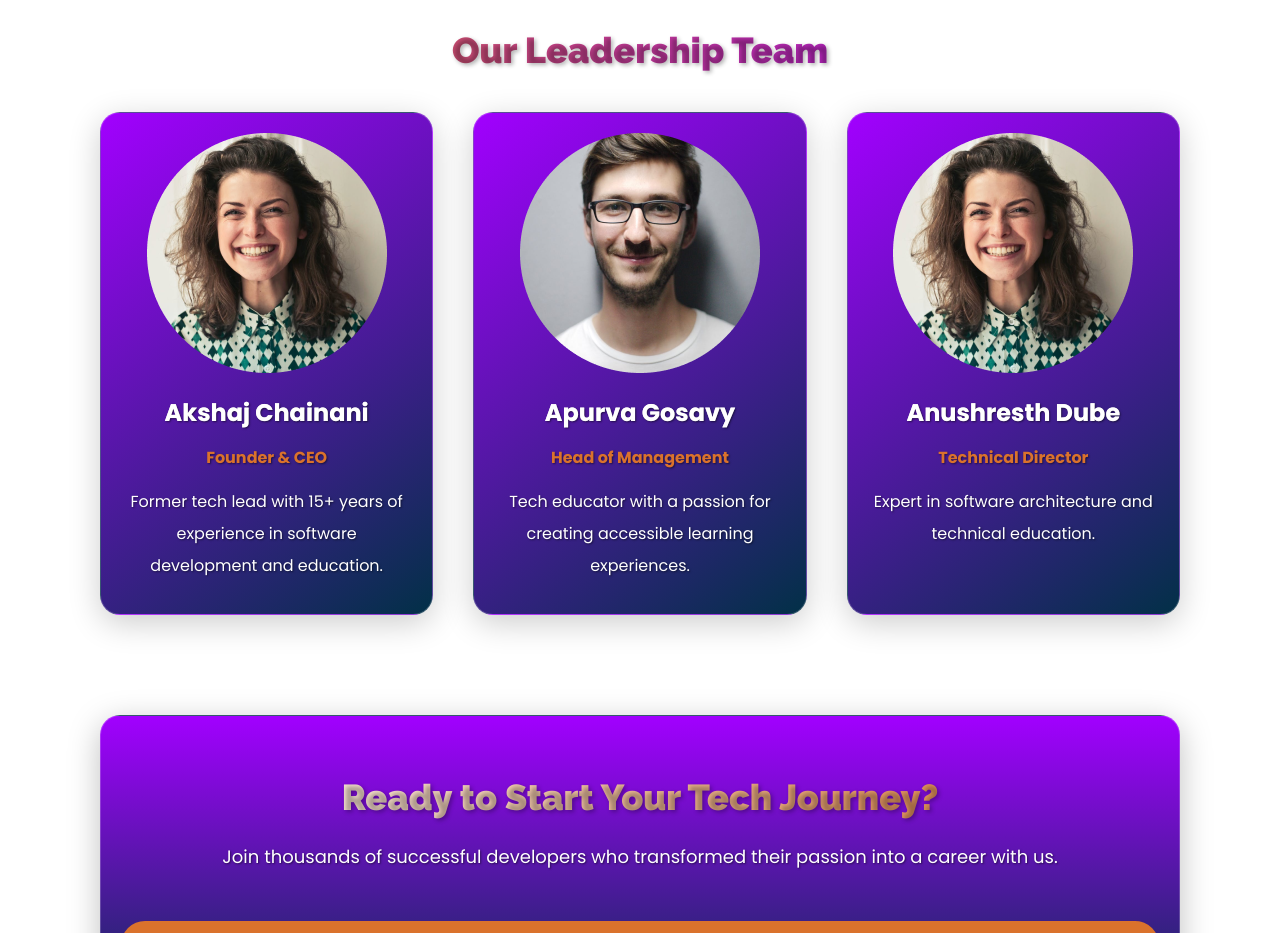
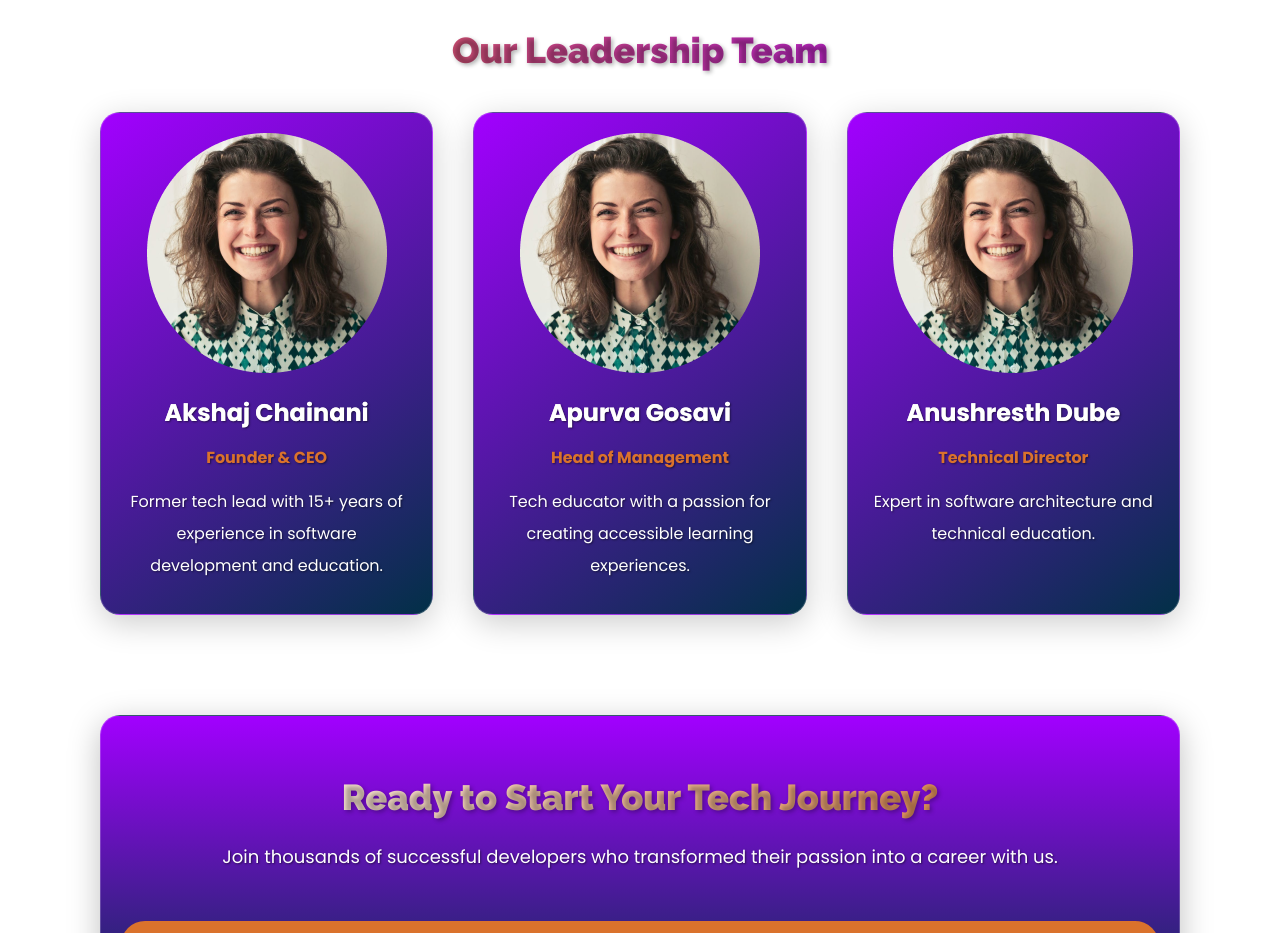
Before and after one commit to akshajchainani/UI-UX_project_responsive_website, a plain HTML site: page about.html in a window 1280 px wide. Shown: the part 2080-3013 px from the top of the page. Drawn offline with Linux system fonts and the light colour scheme; no server answers.

Commit message:
Update about.html

```diff
--- a/about.html
+++ b/about.html
@@ -126,8 +126,8 @@
             <p class="bio">Former tech lead with 15+ years of experience in software development and education.</p>
           </div>
           <div class="team-member">
-            <img src="images/testimonial-2.png" alt="Team Member">
-            <h3>Apurva Gosavy</h3>
+            <img src="images/testimonial-1.png" alt="Team Member">
+            <h3>Apurva Gosavi</h3>
             <p class="position">Head of Management</p>
             <p class="bio">Tech educator with a passion for creating accessible learning experiences.</p>
           </div>
```
